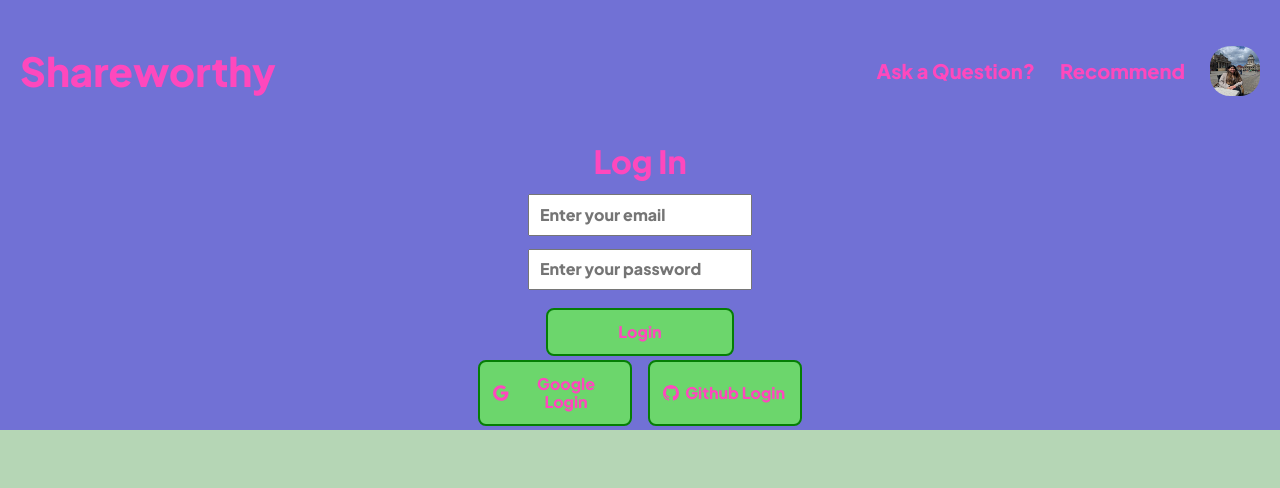
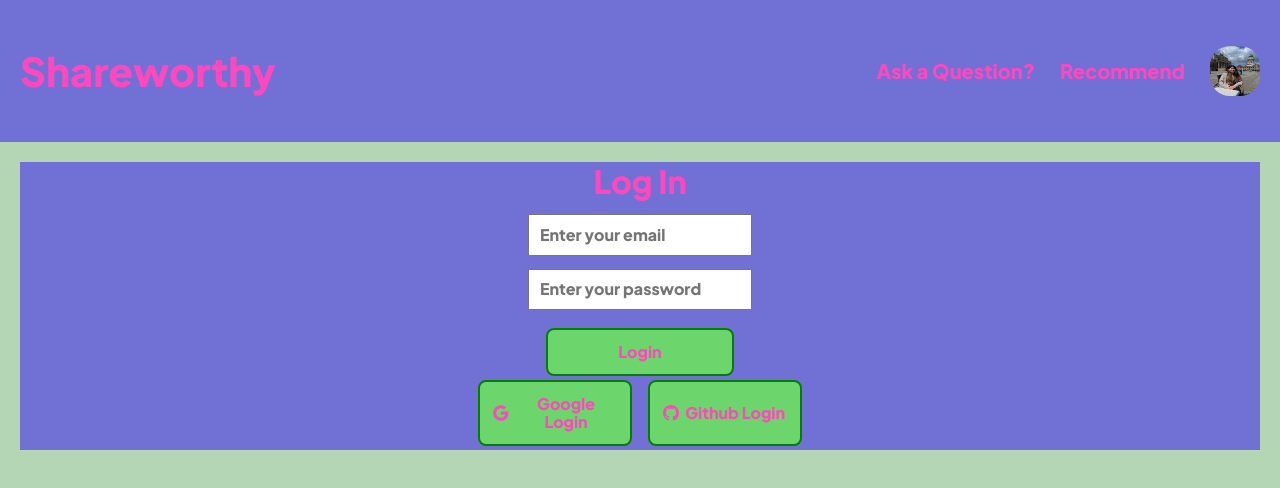
Before and after one commit to shareworthy-recs/shareworthy, a React app: page /login in a window 1280 px wide. Shown: the top 488 px of the page. Built offline with nearby package versions, Linux system fonts and the light colour scheme.

Commit message:
changed server catch-all route to go to index.html

```diff
--- a/client/App.tsx
+++ b/client/App.tsx
@@ -25,7 +25,7 @@ function App() {
   return (
     <>
       <Navbar />
-
+      <main>
         <Routes>
           <Route path="/" element={<Dashboard />} />
           <Route path="/ask" element={<AskForSuggestion />} />
@@ -35,6 +35,7 @@ function App() {
           <Route path="/signup" element={<Signup />} />
           <Route path="*" element={<NotFound />} />
         </Routes>
+      </main>
     </>
   );
 }
--- a/client/assets/index.d.ts
+++ b/client/assets/index.d.ts
@@ -1 +1,4 @@
 declare module '*.jpg';
+declare module '*.png';
+declare module '*.gif';
+declare module '*.svg';
--- a/client/components/pages/NotFound.tsx
+++ b/client/components/pages/NotFound.tsx
@@ -2,10 +2,11 @@ import React from 'react';
 import '../../stylesheets/components/NotFound.scss';
 
 const NotFound = () => {
+
     return (
     <>
         <h2>Not Found</h2>
-        <p>did not find it</p>
+        <p>did not find <code>{location.pathname}</code></p>
     </>
   );
 };
--- a/client/stylesheets/base/_base.scss
+++ b/client/stylesheets/base/_base.scss
@@ -18,7 +18,10 @@ body{
   color: $text-color;
 }
 
-
+// holds the contents
+main{
+  padding: 1em;
+}
 
 
 /**
```
Also changed, not shown: 1 other file (tests, documents, lock files or other folders). Lines whose indentation alone changed are shown as unchanged.
